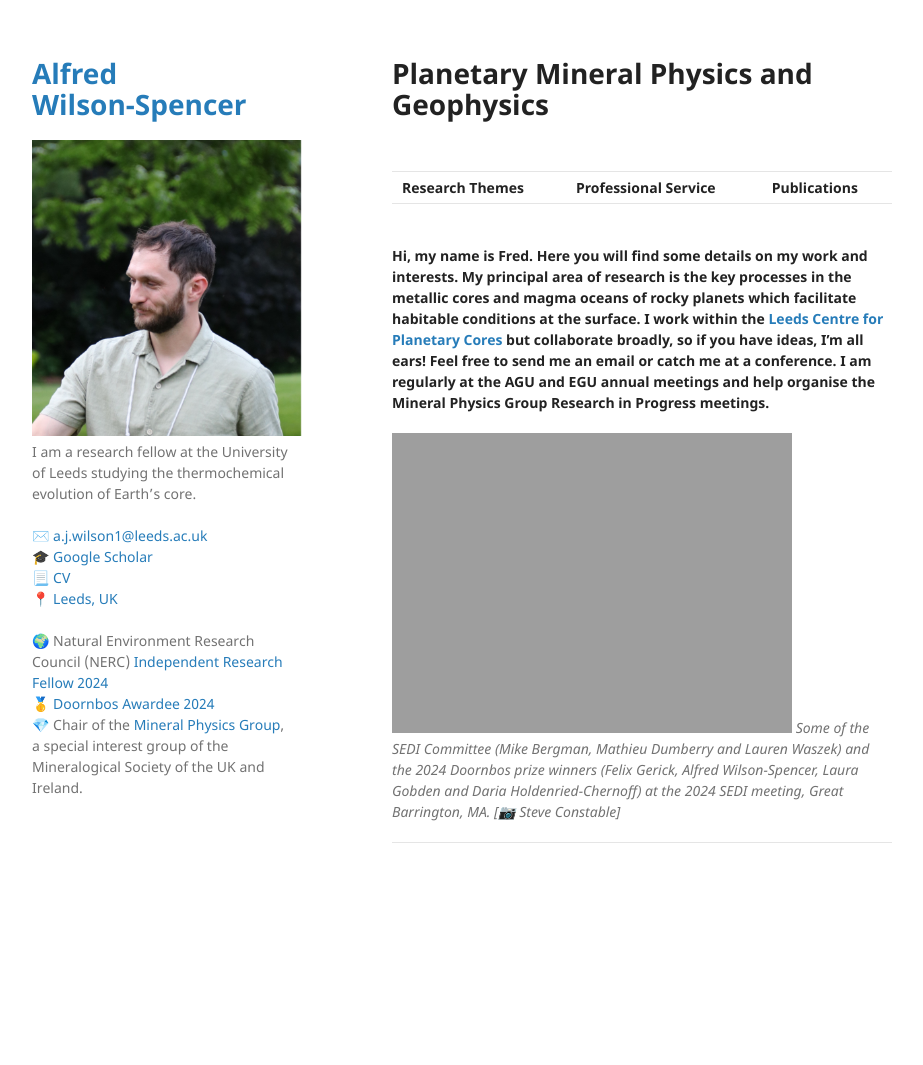
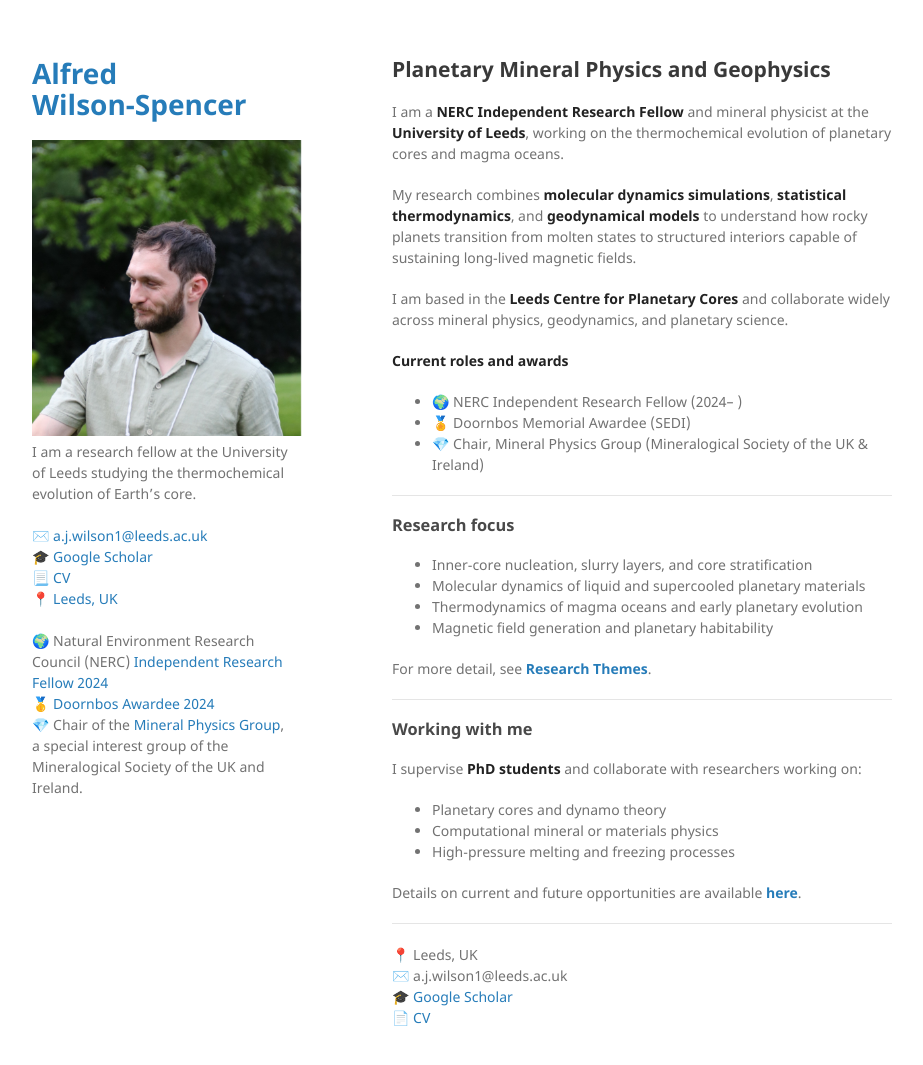
Before and after one commit to Fwilson93/Portfolio, a Jekyll site: the page built from index.md, in a window 1280 px wide and 1098 px high. Shown: the top 1065 px of the window, without its empty margins (178-1101 px from the left). Built offline with Jekyll 4.4.1, drawn with Linux system fonts in a browser that asks for light colours; our own code applies the rules of GitHub Pages for plain Markdown files.

Commit message:
Update index.md

```diff
--- a/index.md
+++ b/index.md
@@ -1,16 +1,46 @@
 ---
 layout: default
+title: Alfred Wilson-Spencer
 ---
 
-# Planetary Mineral Physics and Geophysics
+## Planetary Mineral Physics and Geophysics
 
-|    |    |    |
-|----|----|----|
-| [__Research Themes__](./research-themes.html) | [__Professional Service__](./professional-service.html) | [__Publications__](./publications.html) |
+I am a **NERC Independent Research Fellow** and mineral physicist at the **University of Leeds**, working on the thermochemical evolution of planetary cores and magma oceans.
 
-<br/>
-**Hi, my name is Fred. Here you will find some details on my work and interests. My principal area of research is the key processes in the metallic cores and magma oceans of rocky planets which facilitate habitable conditions at the surface. I work within the  <a href="https://planetarycores.leeds.ac.uk/">  Leeds Centre for Planetary Cores</a> but collaborate broadly, so if you have ideas, I'm all ears! Feel free to send me an email or catch me at a conference. I am regularly at the AGU and EGU annual meetings and help organise the Mineral Physics Group Research in Progress meetings.**
+My research combines **molecular dynamics simulations**, **statistical thermodynamics**, and **geodynamical models** to understand how rocky planets transition from molten states to structured interiors capable of sustaining long‑lived magnetic fields.
 
-![SEDI](https://fwilson93.github.io/Portfolio/assets/img/SEDI_Doornbos.JPG)
-_Some of the SEDI Committee (Mike Bergman, Mathieu Dumberry and Lauren Waszek) and the 2024 Doornbos prize winners (Felix Gerick, Alfred Wilson-Spencer, Laura Gobden and Daria Holdenried-Chernoff) at the 2024 SEDI meeting, Great Barrington, MA. [📷 Steve Constable]_
-* * *
+I am based in the **Leeds Centre for Planetary Cores** and collaborate widely across mineral physics, geodynamics, and planetary science.
+
+**Current roles and awards**
+- 🌍 NERC Independent Research Fellow (2024– )
+- 🏅 Doornbos Memorial Awardee (SEDI)
+- 💎 Chair, Mineral Physics Group (Mineralogical Society of the UK & Ireland)
+
+---
+
+### Research focus
+
+- Inner‑core nucleation, slurry layers, and core stratification
+- Molecular dynamics of liquid and supercooled planetary materials
+- Thermodynamics of magma oceans and early planetary evolution
+- Magnetic field generation and planetary habitability
+
+For more detail, see **[Research Themes](research-themes.html)**.
+
+---
+
+### Working with me
+
+I supervise **PhD students** and collaborate with researchers working on:
+- Planetary cores and dynamo theory
+- Computational mineral or materials physics
+- High‑pressure melting and freezing processes
+
+Details on current and future opportunities are available **[here](opportunities.html)**.
+
+---
+
+📍 Leeds, UK
+✉️ a.j.wilson1@leeds.ac.uk
+🎓 [Google Scholar](https://scholar.google.com/citations?user=POyerY0AAAAJ&hl=en)
+📄 [CV](assets/AJWS_CV.pdf)
```
